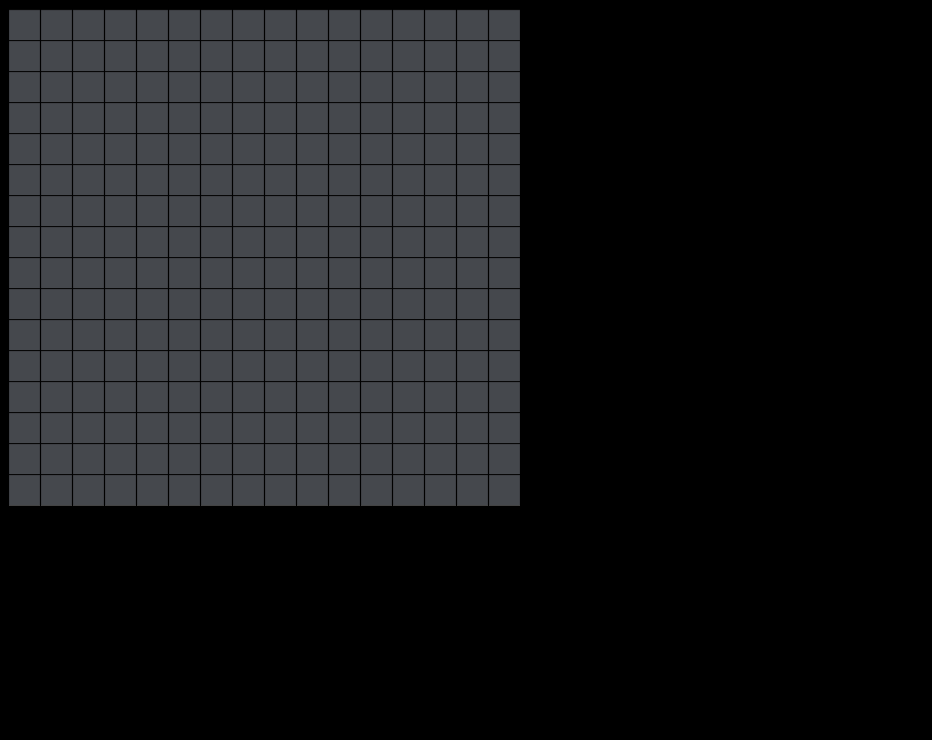
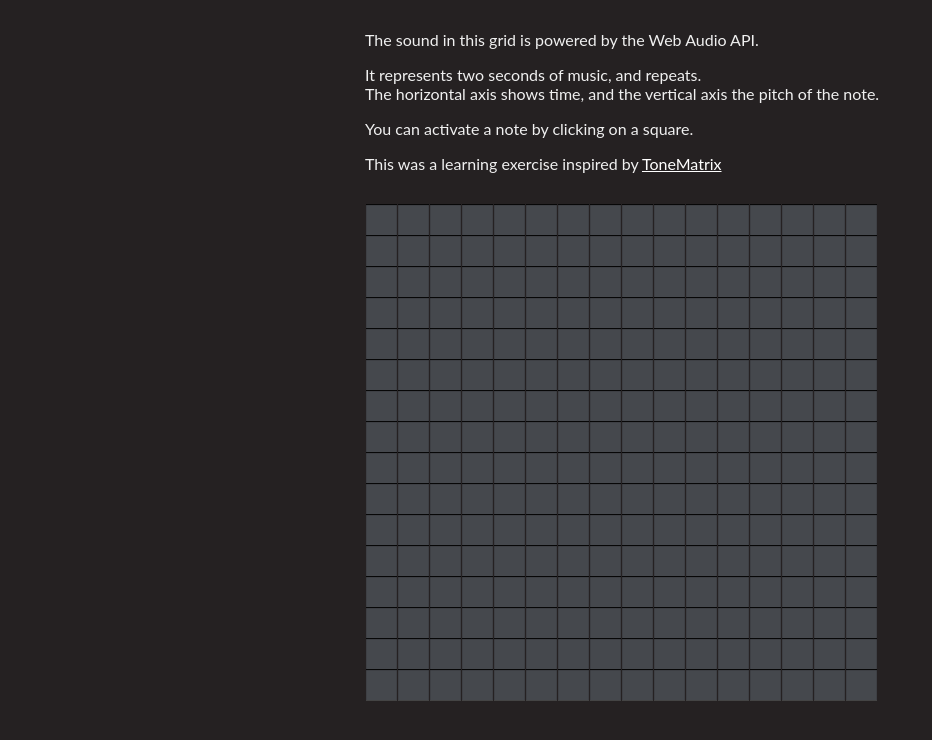
Before and after one commit to daphnechong/music-matrix, a website: page public/web-audio-api.html in a window 1280 px wide. Shown: the whole page, without its empty margins (0-932 px from the left). Drawn offline with nearby package versions, Linux system fonts and the light colour scheme.

Commit message:
cleaning up, putting an intro on the page

```diff
--- a/public/web-audio-api.html
+++ b/public/web-audio-api.html
@@ -1,7 +1,15 @@
 <html>
 <head>
   <style>
-    body { background-color: black}
+    body {
+      margin: 0;
+      padding: 0;
+      border: 0;
+      height: 100%;
+      width: 100%;
+      background: #252122;
+    }
+
     input { display: block;}
 
     /* styling from http://jsfiddle.net/4bs8A/ */
@@ -36,17 +44,42 @@
     }
 
     input[type='checkbox']:checked:after {
-        background: #202020;
+        background: #1c9099;
         color: #fff;
     }
 
-    div {
+    .grid div {
       display: block;
       float: left;
+    }
+
+    .grid {
+      width: 550px;
+      height: 550px;
+      margin: 0 auto;
+    }
+
+    .intro {
+      color: #f0f0f0;
+      font-family: Lato, Arial, sans-serif;
+      margin: 30 auto;
+      width: 550px;
+    }
+
+    a {
+      color: #fff;
     }
   </style>
 </head>
 <body>
+<div class="intro">
+  <p>The sound in this grid is powered by the Web Audio API.</p>
+  <p>It represents two seconds of music, and repeats.
+  <br/>The horizontal axis shows time, and the vertical axis the pitch of the note.</p>
+  <p>You can activate a note by clicking on a square.</p>
+  <p>This was a learning exercise inspired by <a href="http://tonematrix.audiotool.com">ToneMatrix</a>
+</div>
+
 <div class="grid">
   <div id="group-1">
     <input class="button" type="checkbox" value="1"/>
@@ -346,10 +379,6 @@
 //http://noisehack.com/custom-audio-effects-javascript-web-audio-api/
 // https://chromium.googlesource.com/external/WebKit_LayoutTests/+/master/webaudio/audiobuffersource-playbackrate.html
 
-var noteCatalogue=[];
-var gainNode, oscillator;
-var sampleRate = 44100.0;
-
 // this is a C major scale
 var frequencies = [
 '261.63',  // c4
@@ -370,30 +399,6 @@ var frequencies = [
 '1174.66']  // d6
 
 frequencies.reverse();
-
-// ended up much more mathematical than I intended...!
-// sound is a wave.
-// the frequency, or hertz, is the note you hear. it affects how fast the wave oscillates.
-// an oscillator can generate you a wave (e.g. sine, triangle, sawtooth) which produces different notes.
-// you can change the frequency to change the pitch of the note.
-
-// If you are using a fixed length source of wave (e.g. something you downloaded from the internet),
-//        changing frequency changes the duration of the note.  Use .stop and .start with a duration, and loop the wave.
-// clicks seem to be produced when the frequency 'jumps', producing breaks in the wave.
-//        also can happen when you try to 'write' multiple sources to the speakers at the same time.
-// It's a pipeline. Only one thing needs to output to your speakers! (context.destination)
-// everything else - volume, distortion, etc. just chains from the source to the destination.
-// it looks like you can't chain oscillators (they appear to have 0 inputs). but you could possibly chain other audio sources?
-// each audio buffer note can only be played once. you need to recreate each new note to play.
-// demo examples:
-//  -  plain notes
-//  -  clipping the front of the note to stop the clicking
-//  -  change stop time to add extra duration, + add linear ramp to value to the new duration to fade out
-//  -  add multiple ramps up/down to introduce bouncing
-//  -  change frequencies of notes so that they are all in a common scale
-//  -  changing the oscillation wave type
-
-// problems - timeout is starting to lag with multiple notes playing.
 
 function playSound(index) {
   time = context.currentTime;
@@ -421,7 +426,6 @@ function playSound(index) {
 function playNotesInColumn($elem) {
   $elem.children(':checked').each(function() {
     playSound($(this).val() - 1);
-    $(this).css('border-color', '#eeeeee').animate({backgroundColor:'#202020'}, 'fast')
   });
 
   // Repeat this column every 2 seconds, since there are 16 columns at 125ms intervals.
@@ -450,7 +454,7 @@ function init() {
   }
   catch(e) {
   	console.log(e);
-    alert('Web Audio API is not supported in this browser. Please use Chrome or Safari');
+    alert('Web Audio API is not supported in this browser.');
   }
 
   loopSound();
```
